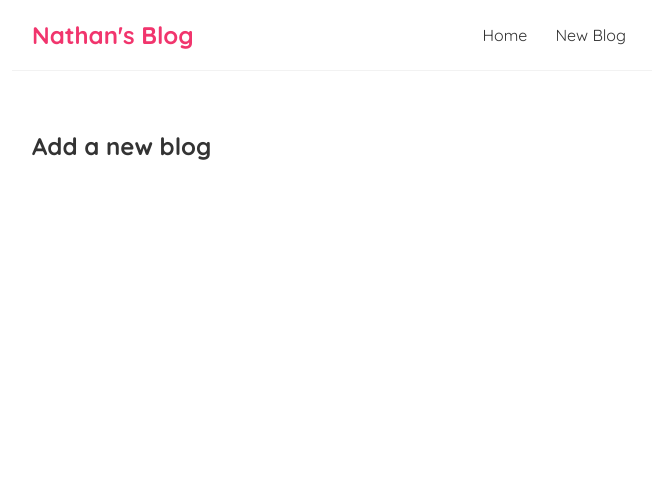
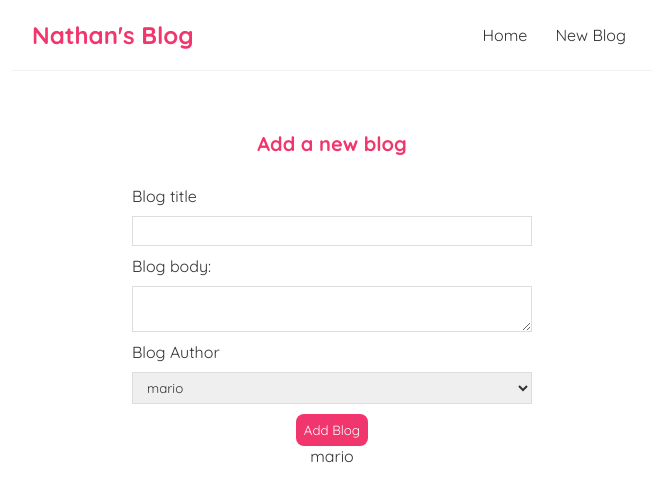
Before and after one commit to Natspectro/vite-react-project, a React (Vite) app: page /create in a window 1280 px wide. Shown: the top 502 px of the page, without its empty margins (308-964 px from the left). Built offline with nearby package versions, Linux system fonts and the light colour scheme.

Commit message:
Added reactive form and styles for the form.

```diff
--- a/src/Create.jsx
+++ b/src/Create.jsx
@@ -1,12 +1,44 @@
+import { useState } from "react";
+
 const Create = () => {
+  const [title, setTitle] = useState("");
+  const [body, setBody] = useState("");
+  const [author, setAuthor] = useState("mario");
+
+  const handleSubmit = (e) => {
+    e.preventDefault();
+    const blog = { title, body, author };
+    console.log(blog);
+  };
   return (
     <div className="create">
       <h2>Add a new blog</h2>
+      <form onSubmit={handleSubmit}>
+        <label>Blog title</label>
+        <input
+          type="text"
+          required
+          value={title}
+          onChange={(e) => setTitle(e.target.value)}
+        />
+        <label>Blog body:</label>
+        <textarea
+          required
+          value={body}
+          onChange={(e) => setBody(e.target.value)}
+        ></textarea>
+        <label>Blog Author</label>
+        <select value={author} onChange={(e) => setAuthor(e.target.value)}>
+          <option value="mario">mario</option>
+          <option value="yoshi">yoshi</option>
+        </select>
+        <button>Add Blog</button>
+        <p>{title}</p>
+        <p>{body}</p>
+        <p>{author}</p>
+      </form>
     </div>
   );
 };
 
 export default Create;
-<div className="create">
-  <h2>Add a new blog</h2>
-</div>;
--- a/src/index.css
+++ b/src/index.css
@@ -65,3 +65,35 @@
   border-radius: 8px;
   cursor: pointer;
 } */
+.create {
+  max-width: 400px;
+  margin: 0 auto;
+  text-align: center;
+}
+.create label {
+  text-align: left;
+  display: block;
+}
+.create h2 {
+  font-size: 20px;
+  color: #f1356d;
+  margin-bottom: 30px;
+}
+.create input,
+.create textarea,
+.create select {
+  width: 100%;
+  padding: 6px 10px;
+  margin: 10px 0;
+  border: 1px solid #ddd;
+  box-sizing: border-box;
+  display: block;
+}
+.create button {
+  background: #f1356d;
+  color: #fff;
+  border: 0;
+  padding: 8px;
+  border-radius: 8px;
+  cursor: pointer;
+}
```
